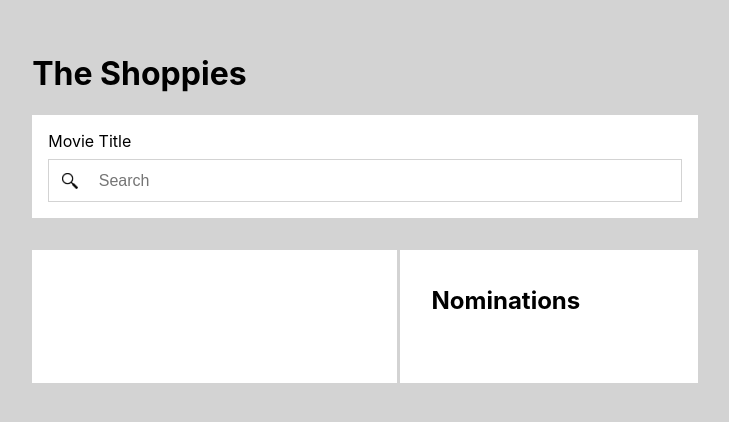
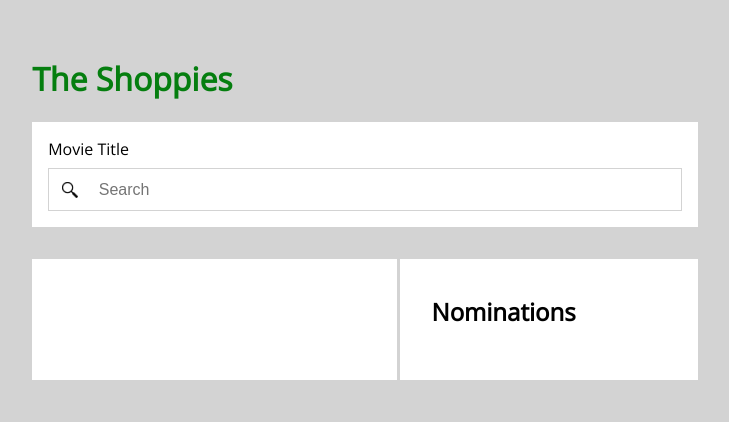
Before and after one commit to ChengCalvin/shopify-frontend-challenge, a React (Create React App) app: page / in a window 1280 px wide. Shown: the part 192-614 px from the top of the page, without its empty margins (275-1004 px from the left). Built offline with nearby package versions, Linux system fonts and the light colour scheme.

Commit message:
css update and change

```diff
--- a/src/App.js
+++ b/src/App.js
@@ -5,7 +5,9 @@ import SearchPage from "./components/Pages/SearchPage";
 function App() {
   return (
     <div className="App">
-      <SearchPage />
+      <main>
+        <SearchPage />
+      </main>
     </div>
   );
 }
--- a/src/components/NomineeList/NomineeList.css
+++ b/src/components/NomineeList/NomineeList.css
@@ -16,25 +16,28 @@
 .nomineescontainer ul {
   height: fit-content;
   margin-top: 0;
-  margin-bottom: 2rem;
+
   width: auto;
 }
 
 .nomineescontainer li {
   text-align: start;
   margin-top: 0.5rem;
-  width: fit-content;
+  width: 60%;
+  height: fit-content;
 }
 
 .listitem {
   display: flex;
+  justify-content: space-between;
   margin-top: 0.5rem;
 }
 
 .listitem button {
   margin-left: 1rem;
-  width: 8rem;
-  padding: 0.5rem;
+  height: 2rem;
+  padding-left: 2rem;
+  padding-right: 2rem;
 }
 
 @media (max-width: 768px) {
@@ -45,10 +48,14 @@
   .nomineescontainer h2 {
     font-size: 1rem;
   }
+  .nomineescontainer ul {
+    width: 88%;
+  }
   .nomineescontainer li {
     font-size: 0.7rem;
   }
   .listitem button {
-    width: 4rem;
+    padding-left: 0.5rem;
+    padding-right: 0.5rem;
   }
 }
--- a/src/components/Pages/SearchPage.css
+++ b/src/components/Pages/SearchPage.css
@@ -6,6 +6,10 @@
   height: 100vh;
   padding-left: 24vw;
   padding-right: 24vw;
+}
+
+.container h1 {
+  color: #057e0f;
 }
 
 .banner {
--- a/src/components/SearchResults/SearchResults.css
+++ b/src/components/SearchResults/SearchResults.css
@@ -16,23 +16,28 @@
 .resultcontainer ul {
   margin-top: 0;
   height: 100%;
-  width: fit-content;
+  width: 80%;
   margin-left: 1rem;
+  margin-bottom: 0;
 }
 
 .resultcontainer li {
   text-align: start;
-  height: 2rem;
+  width: 60%;
+  height: fit-content;
 }
 
 .titleandbutton {
   display: flex;
+  justify-content: space-between;
   width: 100%;
+  padding-bottom: 0.5rem;
 }
 
 .titleandbutton button {
-  width: 8rem;
   height: 2rem;
+  padding-left: 2rem;
+  padding-right: 2rem;
   margin-bottom: 0.5rem;
   margin-left: 1rem;
 }
@@ -45,11 +50,14 @@
   .resultcontainer h2 {
     font-size: 1rem;
   }
+  .resultcontainer ul {
+    width: 85%;
+  }
   .resultcontainer li {
     font-size: 0.7rem;
   }
   .titleandbutton button {
-    width: 4;
-    height: 1;
+    padding-right: 0.5rem;
+    padding-left: 0.5rem;
   }
 }
--- a/src/components/UI/Spinner/Spinner.css
+++ b/src/components/UI/Spinner/Spinner.css
@@ -4,7 +4,7 @@
   border-radius: 50%;
 }
 .Loader {
-  color: #a44aa6;
+  color: #057e0f;
   font-size: 11px;
   text-indent: -99999em;
   margin: 55px auto;
--- a/src/index.css
+++ b/src/index.css
@@ -1,8 +1,8 @@
+@import url("https://fonts.googleapis.com/css2?family=Open+Sans:wght@300&display=swap");
+
 body {
   margin: 0;
-  font-family: -apple-system, BlinkMacSystemFont, "Segoe UI", "Roboto", "Oxygen",
-    "Ubuntu", "Cantarell", "Fira Sans", "Droid Sans", "Helvetica Neue",
-    sans-serif;
+  font-family: "Open Sans", sans-serif;
   -webkit-font-smoothing: antialiased;
   -moz-osx-font-smoothing: grayscale;
   background-color: lightgray;
```
Also changed, not shown: 1 other file (tests, documents, lock files or other folders).
